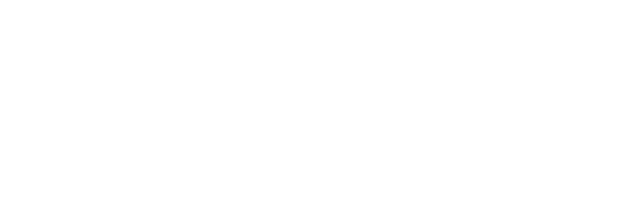
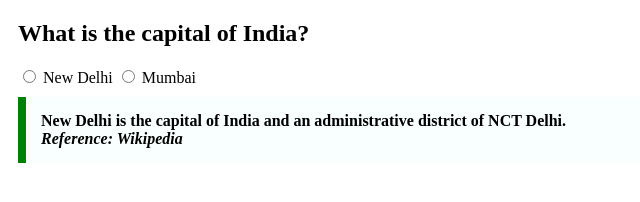
Before and after one commit to acciojob/trivia-prajwaltetoo, a website: page main.html in a window 1280 px wide. Shown: the whole page, without its empty margins (0-640 px from the left). Drawn offline with Linux system fonts and the light colour scheme.

Commit message:
created a submission

```diff
--- a/main.html
+++ b/main.html
@@ -8,6 +8,31 @@
 
 <body>
 	<!-- the entire body must be written by student -->
+<div class="question-space">
+  <h2>What is the capital of India?</h2>
+  <label>
+    <input type="radio" name="answer" value="new-delhi">
+    New Delhi
+  </label>
+  <label>
+    <input type="radio" name="answer" value="mumbai">
+    Mumbai
+  </label>
+</div>
+
+<blockquote class="quotation">
+  New Delhi is the capital of India and an administrative district of NCT Delhi.
+  <cite>Reference: Wikipedia</cite>
+</blockquote>
+
+
+
+
+
+
+
+
+
     <script type="text/javascript" src="./script.js">
 </script>
 
--- a/styles.css
+++ b/styles.css
@@ -1,2 +1,14 @@
 
 /* Your CSS Code here. */
+.question-space {
+  margin: 10px;
+}
+
+.quotation {
+  max-width: 600px;
+  margin: 10px;
+  padding: 15px;
+  border-left: 8px solid green;
+  background-color: #f8fffe;
+  font-weight: bold;
+}
```
